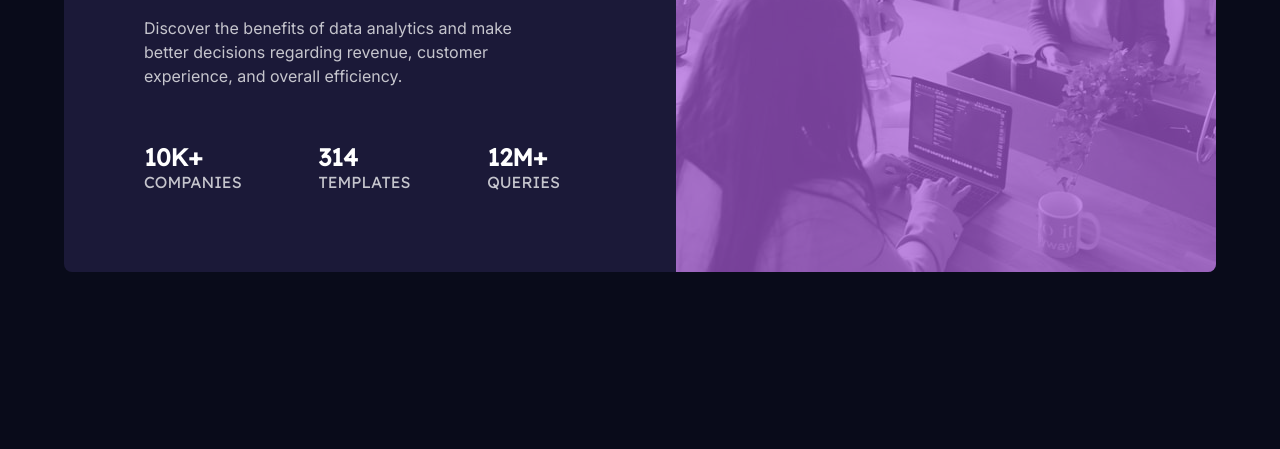
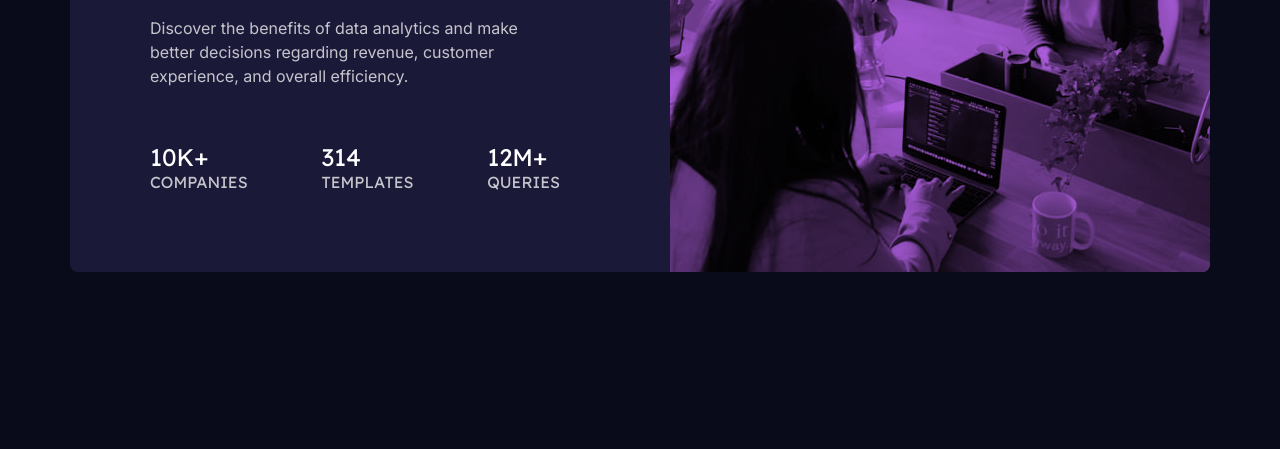
Before and after one commit to raiyantakrim/stats-preview-card-component, a plain HTML site: page index.html in a window 1280 px wide. Shown: the part 351-800 px from the top of the page. Drawn offline with Linux system fonts and the light colour scheme.

Commit message:
final commit before submit on frontend mentor

```diff
--- a/index.html
+++ b/index.html
@@ -13,59 +13,50 @@
     />
     <link rel="stylesheet" href="css/style.min.css" />
     <title>Frontend Mentor | Stats preview card component</title>
-
-    <!-- Feel free to remove these styles or customise in your own stylesheet 👍 -->
-    <style>
-      .attribution {
-        font-size: 11px;
-        text-align: center;
-      }
-      .attribution a {
-        color: hsl(228, 45%, 44%);
-      }
-    </style>
   </head>
   <body>
     <main class="container center-both">
       <div class="card flex flex-column">
         <header class="card__header">
           <picture>
-            <source media="(min-width: 375px)" srcset="./images/image-header-desktop.jpg">
-            <img class='card__image' src="./images/image-header-mobile.jpg" alt="Card Image">
+            <source
+              media="(min-width: 375px)"
+              srcset="./images/image-header-desktop.jpg"
+            />
+            <img
+              class="card__image"
+              src="./images/image-header-mobile.jpg"
+              alt="Card Image"
+            />
           </picture>
-          <!-- <div class="overlay"></div> -->
         </header>
         <main class="card__body flex flex-column jc-space-between">
           <div class="card__texts">
-            <h1 class="card__heading">Get <span class="highlight">insights</span> that help your business grow.</h1>
-            <p class="card__subtitle subtitle">Discover the benefits of data analytics and make better decisions regarding revenue, customer
-              experience, and overall efficiency.
+            <h1 class="card__heading">
+              Get <span class="highlight">insights</span> that help your
+              business grow.
+            </h1>
+            <p class="card__subtitle subtitle">
+              Discover the benefits of data analytics and make better decisions
+              regarding revenue, customer experience, and overall efficiency.
             </p>
           </div>
           <div class="stats flex flex-column flex-sm-row">
-            <div class="col"><h2>10k+</h4>
-            <p class="subtitle">companies</p></div>
-            <div class="col"><h2>314</h4>
-            <p class="subtitle">templates</p></div>
-            <div class="col"><h2>12m+</h4>
-            <p class="subtitle">queries</p></div>
+            <div class="col">
+              <p class="counter">10k+</p>
+              <p class="subtitle">companies</p>
+            </div>
+            <div class="col">
+              <p class="counter">314</p>
+              <p class="subtitle">templates</p>
+            </div>
+            <div class="col">
+              <p class="counter">12m+</p>
+              <p class="subtitle">queries</p>
+            </div>
           </div>
         </main>
       </div>
-    </ma>
-
-    <!-- Get insights that help your business grow.
-
-  Discover the benefits of data analytics and make better decisions regarding revenue, customer
-  experience, and overall efficiency.
-
-  10k+ companies
-  314 templates
-  12m+ queries
-
-  <div class="attribution">
-    Challenge by <a href="https://www.frontendmentor.io?ref=challenge" target="_blank">Frontend Mentor</a>.
-    Coded by <a href="#">Your Name Here</a>.
-  </div> -->
+    </main>
   </body>
 </html>
--- a/scss/_media-queries.scss
+++ b/scss/_media-queries.scss
@@ -33,9 +33,6 @@
       .card__image {
         border-radius: 0 $cardBorderRadius $cardBorderRadius 0;
       }
-      //   .overlay {
-      //     border-radius: 0 $cardBorderRadius $cardBorderRadius 0;
-      //   }
     }
     .card__body {
       width: 50%;
--- a/scss/style.scss
+++ b/scss/style.scss
@@ -5,6 +5,7 @@
   min-height: 100vh;
 }
 .card {
+  max-width: 1140px;
   margin: 5em 1em;
   background-color: $darkDesaturatedBlue;
   text-align: center;
@@ -16,19 +17,9 @@
 
     .card__image {
       display: block;
-      opacity: 0.3;
+      mix-blend-mode: multiply;
       border-radius: $cardBorderRadius $cardBorderRadius 0 0;
     }
-    // .overlay {
-    //   height: 100%;
-    //   width: 100%;
-    //   background-color: $softViolet;
-    //   position: absolute;
-    //   top: 0;
-    //   left: 0;
-    //   opacity: 0.5;
-    //   border-radius: $cardBorderRadius $cardBorderRadius 0 0;
-    // }
   }
   .card__body {
     padding: 2.33em;
@@ -53,4 +44,7 @@
     margin-bottom: $spacing;
   }
 }
+.counter {
+  font-size: 1.5rem;
+}
 @import "media-queries";
```
Also changed, not shown: css/style.min.css.
